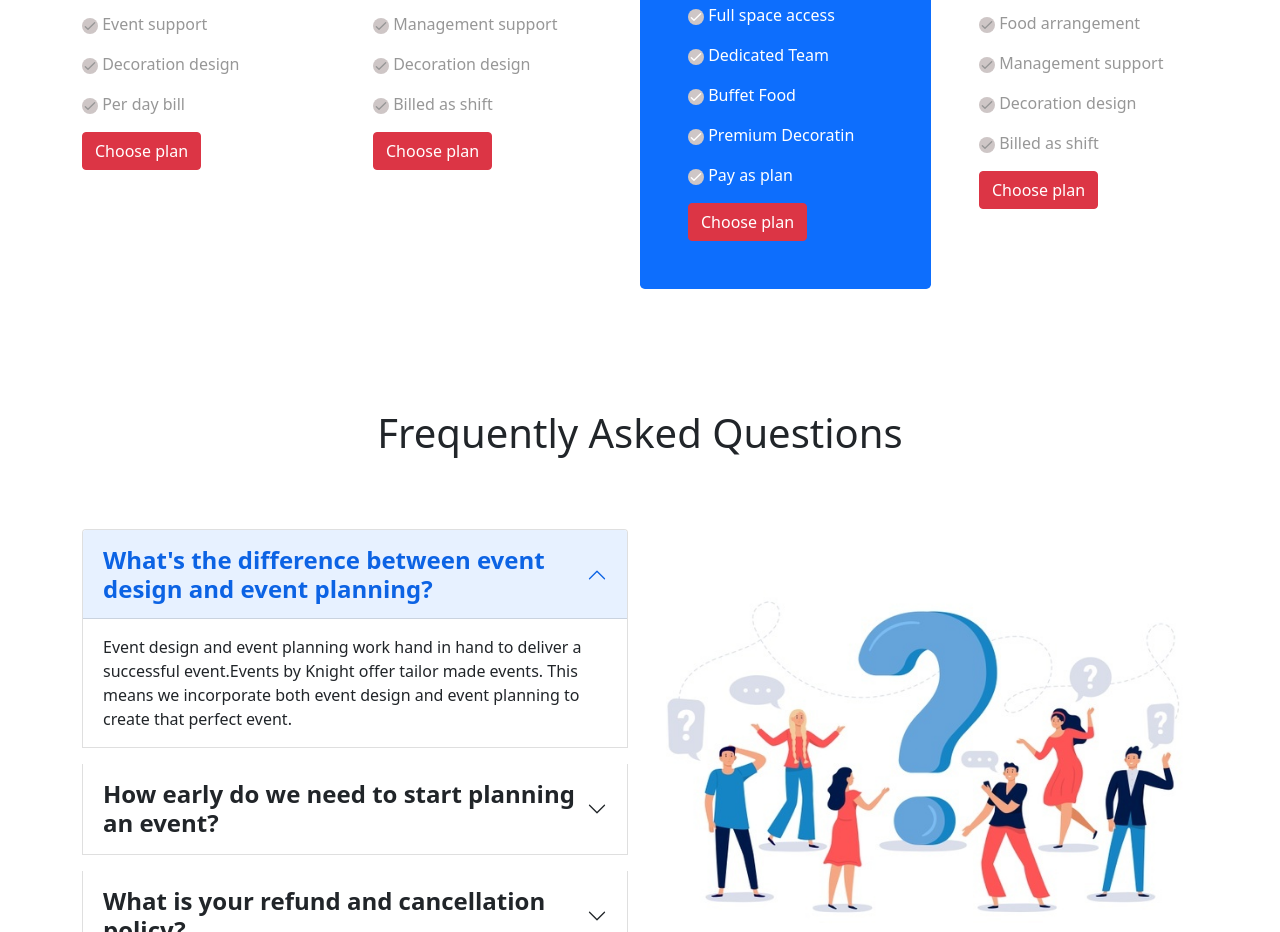
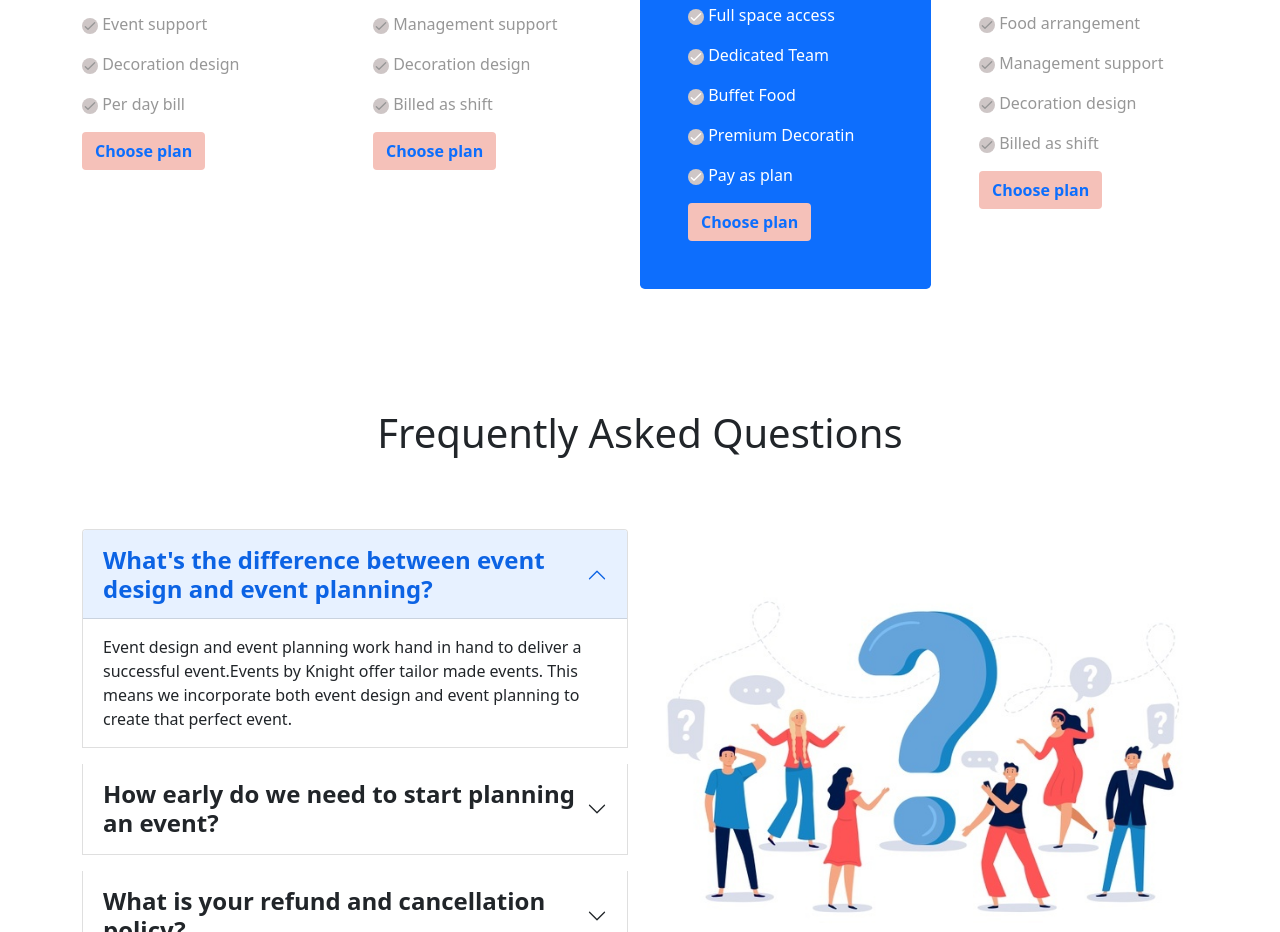
Before and after one commit to Eshitayasmin/ar-convention-center-third-assignment, a plain HTML site: page index.html in a window 1280 px wide. Shown: the part 1580-2512 px from the top of the page. Drawn offline with Linux system fonts and the light colour scheme; a web font is replaced by a local one.

Commit message:
accordion add

```diff
--- a/css/style.css
+++ b/css/style.css
@@ -13,8 +13,9 @@ body{
     background-color: rgb(245, 204, 210);
 }
 .sign-color{
-    background-color:#cec6c6;
+    background-color: #cec6c6;
 }
-       {
-        background-color:
-       }
+.package-button  {
+   background-color: rgb(245, 193, 185);
+    font-weight: 700;
+}
--- a/index.html
+++ b/index.html
@@ -184,7 +184,7 @@
                                 Per day bill
                             </p>
 
-                            <button class="btn btn-danger">Choose plan</button>
+                            <button class="btn package-button text-primary">Choose plan</button>
 
                         </div>
 
@@ -241,7 +241,7 @@
                                 </svg>
                                 Billed as shift
                             </p>
-                            <button class="btn btn-danger">Choose plan</button>
+                            <button class="btn package-button text-primary">Choose plan</button>
                         </div>
 
                     </div>
@@ -301,7 +301,7 @@
                                     </svg>
                                     Pay as plan
                                 </p>
-                                <button class="btn btn-danger">Choose plan</button>
+                                <button class="btn package-button text-primary">Choose plan</button>
                             </div>
 
 
@@ -358,7 +358,7 @@
                                 </svg>
                                 Billed as shift
                             </p>
-                            <button class="btn btn-danger">Choose plan</button>
+                            <button class="btn package-button text-primary">Choose plan</button>
                         </div>
 
                     </div>
@@ -376,7 +376,7 @@
         <section class="container mt-5">
             <div class="row">
                 <h1 class="text-center mb-4 mt-4">Frequently Asked Questions</h1>
-                <div class="col-md-6">
+                <div class="col-12 col-md-6 col-lg-6">
                     <div class="accordion" id="accordionExample">
                         <div class="accordion-item mt-5">
                             <h2 class="accordion-header" id="headingOne">
@@ -473,7 +473,7 @@
                         </div>
                     </div>
                 </div>
-                <div class=" col-12 col-md-12 col-lg-6 mt-5 mb-5">
+                <div class=" col-12 col-md-6 col-lg-6 mt-5 mb-5">
                     <div class="mt-5">
                         <img class="rounded-3 w-100" width="600" height="360" src="images/people-question.jpg" alt=""
                             srcset="">
@@ -486,7 +486,7 @@
         <!-- Extra part two -->
         <section class="container section-gap mt-5 extra-part-bg mb-5 p-5">
             <div class="row">
-                <div class="col-md-6">
+                <div class="col-12 col-md-6">
                     <div class="me-5">
                         <h1>Stay in Touch</h1>
                         <p>Subscribe to our newsletter to stay updated with Convention Center news,
@@ -494,7 +494,7 @@
                         </p>
                     </div>
                 </div>
-                <div class="col-md-6">
+                <div class="col-12 col-md-6">
                     <div class="d-flex align-items-center">
                         <div class="col-md-11 p-2">
                             <label for="exampleFormControlInput1" class="form-label fw-bold">Email address</label>
```
